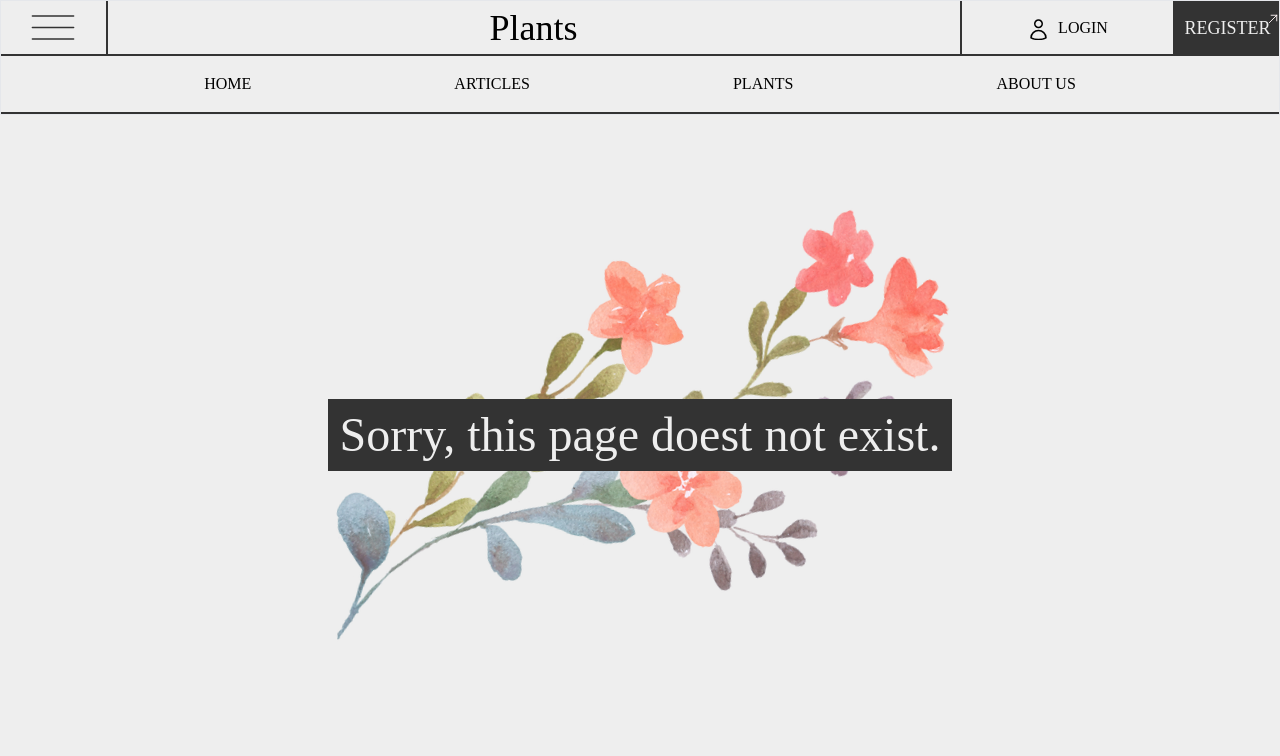
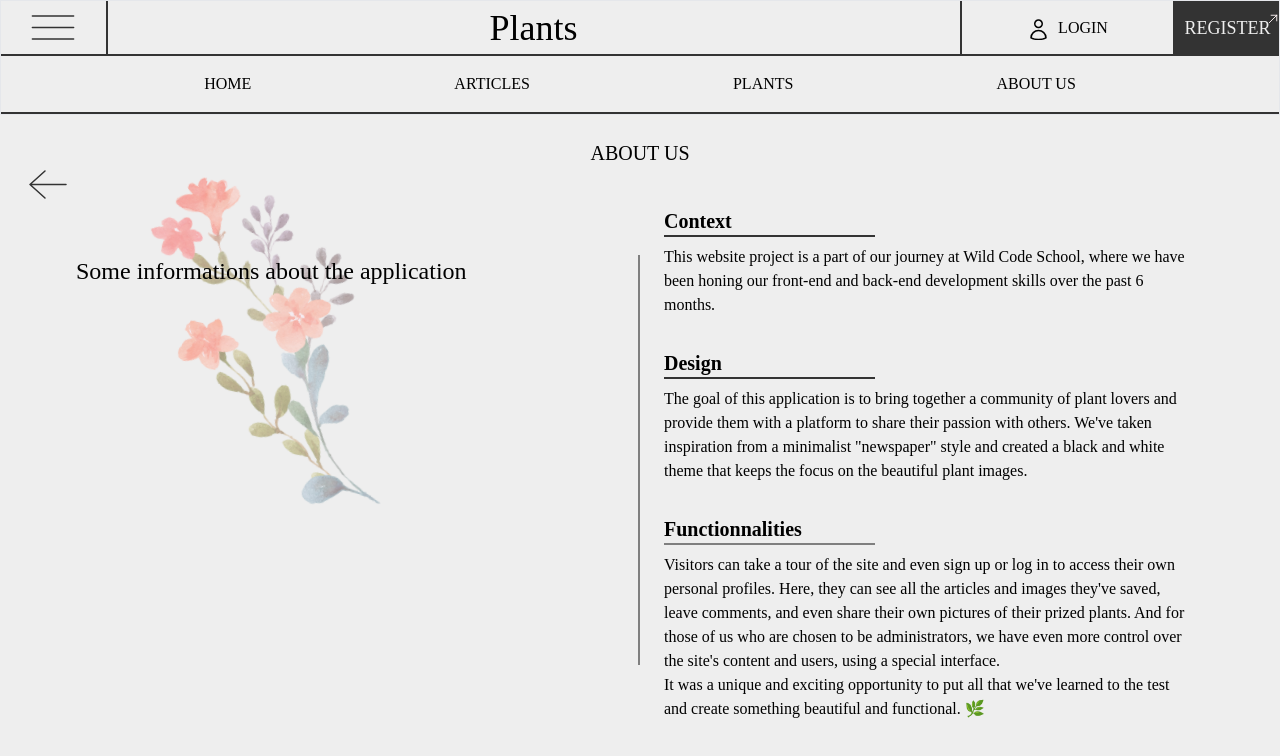
Before and after one commit to Hysilie/Checkpoint4, a React (Vite) app in the folder frontend/: page /aboutus in a window 1280 px wide. Shown: the top 756 px of the page. Built offline with nearby package versions, Linux system fonts and the light colour scheme; no server answers; a web font is replaced by a local one.

Commit message:
Adding About us and some fix

```diff
--- a/frontend/src/App.jsx
+++ b/frontend/src/App.jsx
@@ -15,6 +15,7 @@ import ArticlesManagement from "@pages/admin/ArticlesManagement";
 import UsersManagement from "@pages/admin/UsersManagement";
 import Error from "@pages/users/Error";
 import Profile from "@pages/admin/Profile";
+import AboutUs from "@pages/users/AboutUs";
 import Home from "./pages/users/Home";
 import { useCurrentUserContext } from "./contexts/userContext";
 
@@ -59,6 +60,7 @@ function App() {
 
         <Route path="/articles" element={<ArticlesPages />} />
         <Route path="/plants" element={<PlantsPages />} />
+        <Route path="/aboutus" element={<AboutUs />} />
 
         {/* ~~ Registers routes ~~ */}
         {currentUser?.username && (
--- a/frontend/src/components/BurgerMenu.jsx
+++ b/frontend/src/components/BurgerMenu.jsx
@@ -64,7 +64,7 @@ function BurgerMenu({ open, setOpen }) {
         )}
 
         <li className="hover:scale-110 duration-150">
-          ABOUT US <hr />
+          <Link to="/aboutus">ABOUT US</Link> <hr />
         </li>
         <button
           type="button"
--- a/frontend/src/components/NavigationBar.jsx
+++ b/frontend/src/components/NavigationBar.jsx
@@ -143,7 +143,9 @@ function NavigationBar() {
             </>
           )}
 
-          <li className="hover:scale-110 duration-150">ABOUT US</li>
+          <li className="hover:scale-110 duration-150">
+            <Link to="/aboutus">ABOUT US</Link>
+          </li>
         </ul>
       </section>
     </nav>
--- /dev/null
+++ b/frontend/src/pages/users/AboutUs.jsx
@@ -0,0 +1,65 @@
+import React from "react";
+import PreviousBtn from "@components/PreviousBtn";
+import flowers from "../../assets/others/flowers.svg";
+
+function AboutUs() {
+  return (
+    <section className="h-[80vh]">
+      <PreviousBtn />
+      <h2 className="text-center my-6 text-xl"> ABOUT US</h2>
+      <div className="w-full h-full  lg:flex p-[5%]">
+        <article className="relative lg:w-1/2  lg:border-r-2 lg:h-4/5 border-second-dark">
+          {/* Title of the article */}
+          <label htmlFor="title" className="font-serif text-2xl w-20 px-3">
+            Some informations about the application
+          </label>
+
+          <img
+            src={flowers}
+            alt="flowers"
+            className="hidden lg:block lg:absolute lg:top-[-25vh] lg:left-[-10vh] lg:z-[-10] lg:w-full lg:opacity-60 lg:-rotate-90 "
+          />
+        </article>
+
+        {/* Content of the article */}
+        <aside className="lg:w-1/2 px-6 my-6 lg:-my-12 h-96">
+          {" "}
+          <p>
+            <h2 className="mb-2 font-semibold font-serif text-xl w-2/5 border-b-2 border-main-dark">
+              Context
+            </h2>
+            This website project is a part of our journey at Wild Code School,
+            where we have been honing our front-end and back-end development
+            skills over the past 6 months.
+            <h2 className="mb-2 mt-8 font-semibold font-serif text-xl w-2/5 border-b-2 border-main-dark">
+              Design
+            </h2>
+            The goal of this application is to bring together a community of
+            plant lovers and provide them with a platform to share their passion
+            with others. We've taken inspiration from a minimalist "newspaper"
+            style and created a black and white theme that keeps the focus on
+            the beautiful plant images.
+            <br />
+            <h2 className="mb-2 mt-8 font-semibold font-serif text-xl w-2/5 border-b-2 border-second-dark">
+              Functionnalities
+            </h2>
+            Visitors can take a tour of the site and even sign up or log in to
+            access their own personal profiles. Here, they can see all the
+            articles and images they've saved, leave comments, and even share
+            their own pictures of their prized plants. And for those of us who
+            are chosen to be administrators, we have even more control over the
+            site's content and users, using a special interface.
+            <br />
+            It was a unique and exciting opportunity to put all that we've
+            learned to the test and create something beautiful and functional.
+            🌿
+          </p>
+        </aside>
+        {/* Buttons */}
+        <div className=" relative lg:absolute lg:bottom-60 flex w-full lg:w-1/2 justify-center  lg:justify-start gap-10 px-3" />
+      </div>
+    </section>
+  );
+}
+
+export default AboutUs;
--- a/frontend/src/pages/users/Home.jsx
+++ b/frontend/src/pages/users/Home.jsx
@@ -104,13 +104,13 @@ export default function Home() {
                     alt={plant.title}
                     className="h-48 w-60 object-cover"
                   />{" "}
-                  <h3 className="font-semibold text-md   w-100 lg:w-72 flex  pr-8">
+                  <h3 className="px-2 font-semibold text-md   w-100 lg:w-72 flex  pr-8">
                     {plant.title
                       ?.toUpperCase()
                       .slice(0, 25)
                       .replace(/.$/, "...")}
                   </h3>
-                  <p>
+                  <p className="px-2">
                     by {plant.username}, the{"  "}
                     {plant.creationDate
                       .slice(0, 10)
--- a/frontend/src/pages/users/Plant.jsx
+++ b/frontend/src/pages/users/Plant.jsx
@@ -242,17 +242,11 @@ export default function Plant() {
             )}
           </button>
 
-          {/*  */}
-          {/*  */}
-          {/*  */}
           {plant.content && (
             <div className=" flex flex-col mx-3 my-6 w-5/6 border-2 border-main-dark">
               <p className="h-fit p-3 text-left"> {plant?.content} </p>
             </div>
           )}
-
-          {/*  */}
-          {/*  */}
         </article>
         {/* Content of the article */}
         <aside className="lg:w-1/2 flex md:items-center justify-center px-6 my-6 h-96">
--- a/frontend/src/pages/users/PlantsPages.jsx
+++ b/frontend/src/pages/users/PlantsPages.jsx
@@ -32,10 +32,10 @@ function PlantsPages() {
                   alt={plant.title}
                   className="h-48 w-60 object-cover"
                 />{" "}
-                <h3 className="font-semibold text-md   w-100 lg:w-72 flex  pr-8">
+                <h3 className="px-2 font-semibold text-md   w-100 lg:w-72 flex  pr-8">
                   {plant.title?.toUpperCase().slice(0, 25).replace(/.$/, "...")}
                 </h3>
-                <p>
+                <p className="px-2">
                   by {plant.username}, the{"  "}
                   {plant.creationDate
                     .slice(0, 10)
```
